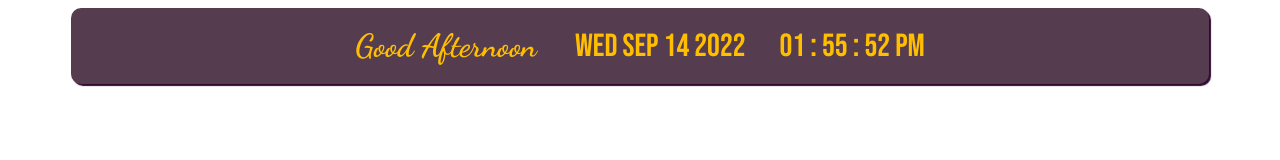
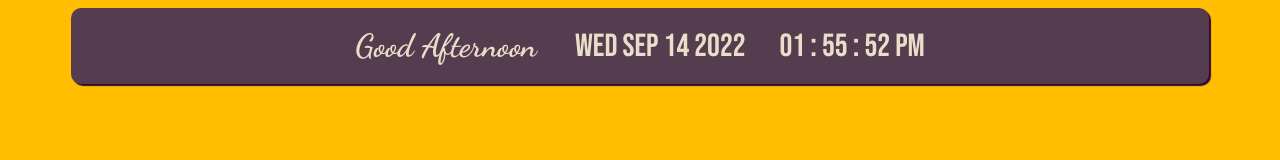
Before and after one commit to eireukiyo/notion, a plain HTML site: page index.html in a window 1280 px wide. Drawn offline with Linux system fonts and the light colour scheme.

Commit message:
Update index.html

```diff
--- a/index.html
+++ b/index.html
@@ -13,7 +13,7 @@
         /*CSS RESETS*/
 
 body{
-    background-color: #fff;
+    background-color: #FFBF00;
     line-height: 1.6;
 
 }
@@ -42,7 +42,7 @@ h1 {
     border-radius: 10px;
     background: #553c4e;
     width: 85vw;
-    color: #FFBF00;
+    color: #EADDCA;
     display: inline-block;
     box-shadow: 2px 2px 1px 0px #330835;
 }
```
